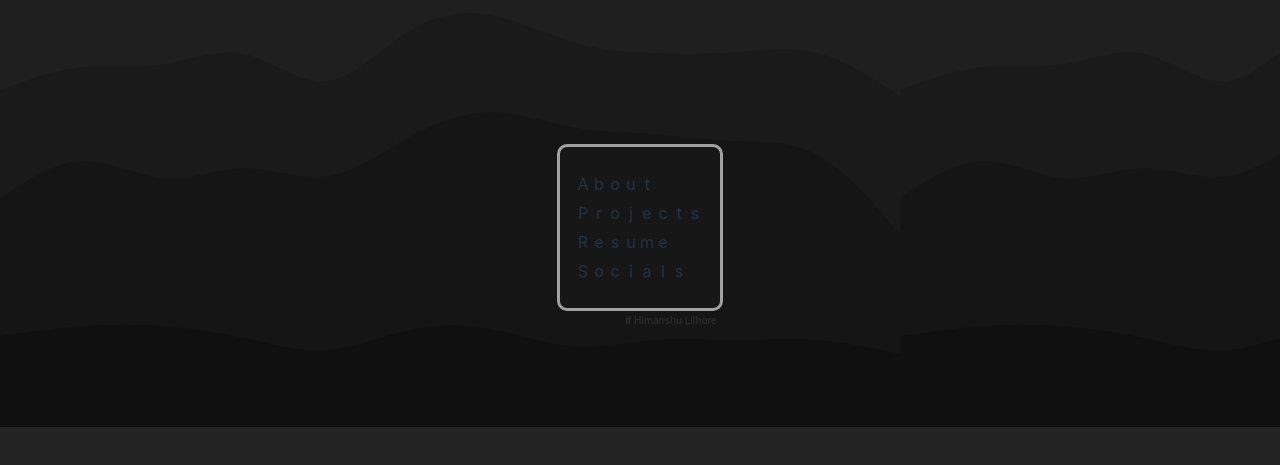
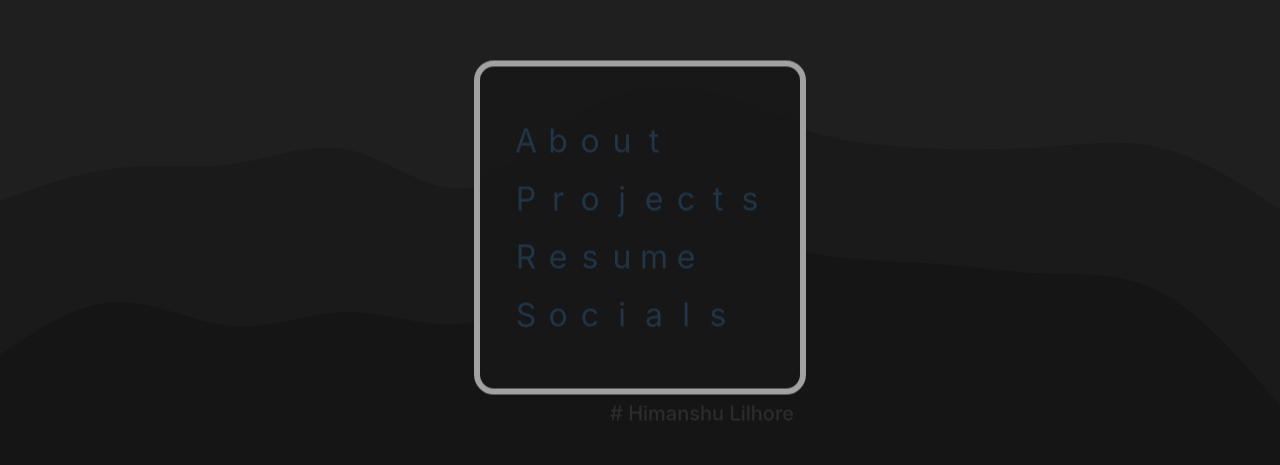
Before and after one commit to Himanshu-Lilhore/Ramdomizer-animation, a React (Vite) app: page / in a window 1280 px wide. Shown: the part 173-638 px from the top of the page. Built offline with nearby package versions, Linux system fonts and the light colour scheme.

Commit message:
minor bug fixes

```diff
--- a/src/App.css
+++ b/src/App.css
@@ -4,10 +4,12 @@ body{
   align-content: center;
   justify-content: center;
   user-select: none;
+  background-size: cover;
+  background-repeat: no-repeat;
 }
 
 #lineHolder{
-  /* background-color: #242424; */
+  scale : 2;
   background-color: rgba(24, 24, 24, 0.9);
   align-content: center;
   justify-content: left;
```
